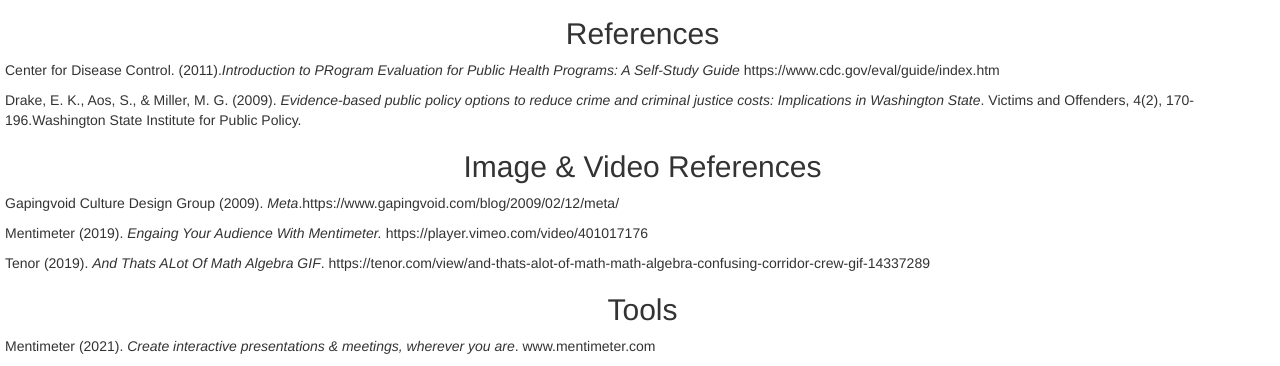
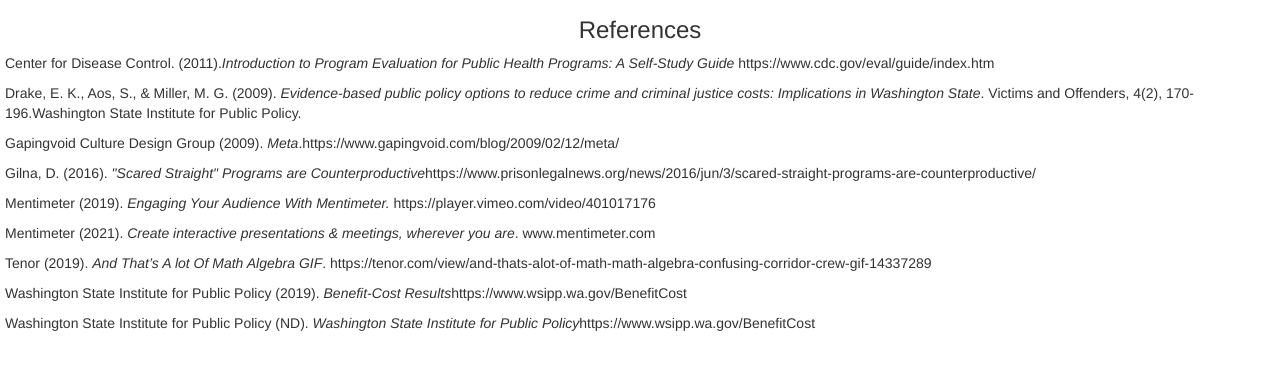
Before and after one commit to kvanselous/HDFS585, a plain HTML site: page References/index.html in a window 1280 px wide. Shown: the part 511-877 px from the top of the page. After the commit the page ends 854 px from the top, so only its background shows below. Drawn offline with nearby package versions, Linux system fonts and the light colour scheme.

Commit message:
spell check

```diff
--- a/References/index.html
+++ b/References/index.html
@@ -86,17 +86,16 @@
         </ul>
 
         <!--Title-->
-        <h2>References</h2>
-        <p>Center for Disease Control. (2011).<em>Introduction to PRogram Evaluation for Public Health Programs: A Self-Study Guide</em> https://www.cdc.gov/eval/guide/index.htm
+        <h3>References</h3>
+        <p>Center for Disease Control. (2011).<em>Introduction to Program Evaluation for Public Health Programs: A Self-Study Guide</em> https://www.cdc.gov/eval/guide/index.htm
         <p>Drake, E. K., Aos, S., & Miller, M. G. (2009). <em>Evidence-based public policy options to reduce crime and criminal justice costs: Implications in Washington State</em>. Victims and Offenders, 4(2), 170-196.Washington State Institute for Public Policy.</p>
-
-        <h2> Image & Video References </h2>
         <p>Gapingvoid Culture Design Group (2009).  <em>Meta</em>.https://www.gapingvoid.com/blog/2009/02/12/meta/ </p>
-        <p>Mentimeter (2019).  <em>Engaing Your Audience With Mentimeter.  </em>https://player.vimeo.com/video/401017176 </p>
-        <p>Tenor (2019).  <em>And Thats ALot Of Math Algebra GIF</em>. https://tenor.com/view/and-thats-alot-of-math-math-algebra-confusing-corridor-crew-gif-14337289 </p>
-
-        <h2>Tools</h2>
+        <p>Gilna, D. (2016).  <em>"Scared Straight" Programs are Counterproductive</em>https://www.prisonlegalnews.org/news/2016/jun/3/scared-straight-programs-are-counterproductive/</p>
+        <p>Mentimeter (2019).  <em>Engaging Your Audience With Mentimeter.  </em>https://player.vimeo.com/video/401017176 </p>
         <p>Mentimeter (2021).  <em>Create interactive presentations & meetings, wherever you are</em>.  www.mentimeter.com </p>
+        <p>Tenor (2019).  <em>And That’s A lot Of Math Algebra GIF</em>. https://tenor.com/view/and-thats-alot-of-math-math-algebra-confusing-corridor-crew-gif-14337289 </p>
+        <p>Washington State Institute for Public Policy (2019). <em>Benefit-Cost Results</em>https://www.wsipp.wa.gov/BenefitCost</p>
+        <p>Washington State Institute for Public Policy (ND). <em>Washington State Institute for Public Policy</em>https://www.wsipp.wa.gov/BenefitCost</p>
 
       </body>
 </html>
```
Also changed, not shown: Findings/index.html (+1 -1 lines), StrengLimRec/index.html (+1 -1 lines).
